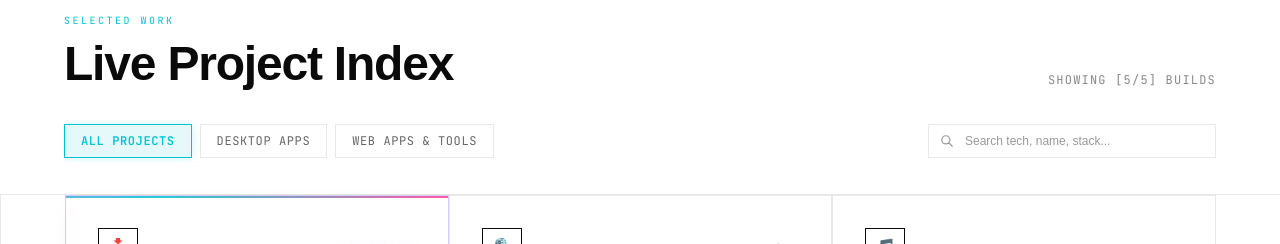
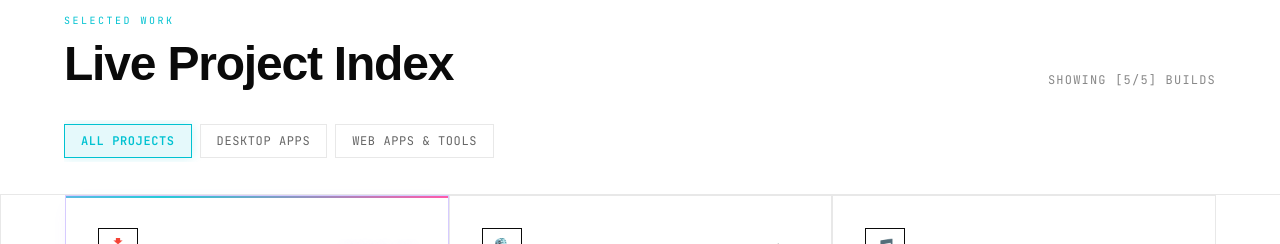
Before and after one commit to shaswatxd/shaswathub, a Next.js app: page / in a window 1280 px wide. Shown: the part 1520-1764 px from the top of the page. Built offline with nearby package versions, Linux system fonts and the light colour scheme; a web font is replaced by a local one.

Commit message:
\ Remove search bar from projects section"

```diff
--- a/app/components/Projects.jsx
+++ b/app/components/Projects.jsx
@@ -338,7 +338,6 @@ const Card = memo(function Card({ project, idx, onOpenDetails, borderClasses })
 export default memo(function Projects() {
   const [activeProject, setActiveProject] = useState(null);
   const [activeFilter, setActiveFilter] = useState("ALL");
-  const [searchQuery, setSearchQuery] = useState("");
 
   const filters = [
     { id: "ALL", label: "All Projects" },
@@ -347,24 +346,12 @@ export default memo(function Projects() {
   ];
 
   const filteredProjects = PROJECTS.filter((proj) => {
-    let matchesCategory = true;
     if (activeFilter === "APP") {
-      matchesCategory = proj.badge === "APP";
+      return proj.badge === "APP";
     } else if (activeFilter === "WEB") {
-      matchesCategory = proj.badge === "SITE" || proj.badge === "WEB/APP";
+      return proj.badge === "SITE" || proj.badge === "WEB/APP";
     }
-
-    const q = searchQuery.toLowerCase().trim();
-    if (!q) return matchesCategory;
-
-    const matchesSearch =
-      proj.name.toLowerCase().includes(q) ||
-      proj.desc.toLowerCase().includes(q) ||
-      proj.features.some((f) => f.toLowerCase().includes(q)) ||
-      proj.details.modules.some((m) => m.toLowerCase().includes(q)) ||
-      proj.details.architecture.toLowerCase().includes(q);
-
-    return matchesCategory && matchesSearch;
+    return true;
   });
 
   return (
@@ -380,8 +367,8 @@ export default memo(function Projects() {
         </div>
       </div>
 
-      {/* ── Filter Tabs & Search Control ── */}
-      <div className="max-w-[1440px] mx-auto px-6 lg:px-16 pb-8 flex flex-col sm:flex-row items-stretch sm:items-center justify-between gap-4">
+      {/* ── Filter Tabs ── */}
+      <div className="max-w-[1440px] mx-auto px-6 lg:px-16 pb-8 flex items-center justify-start">
         {/* Category Pill Tabs */}
         <div className="flex items-center gap-2 overflow-x-auto scrollbar-none py-1">
           {filters.map((tab) => (
@@ -398,33 +385,6 @@ export default memo(function Projects() {
             </button>
           ))}
         </div>
-
-        {/* Live Search Input */}
-        <div className="relative w-full sm:w-72">
-          <input
-            type="text"
-            value={searchQuery}
-            onChange={(e) => setSearchQuery(e.target.value)}
-            placeholder="Search tech, name, stack..."
-            className="w-full bg-white dark:bg-[#111] border border-[#e8e8e8] dark:border-white/15 px-3.5 py-2 pl-9 text-xs text-[#0a0a0a] dark:text-[#f2f2f2] placeholder-[#999] focus:outline-none focus:border-cyan transition-colors duration-200"
-          />
-          <svg
-            className="absolute left-3 top-1/2 -translate-y-1/2 w-3.5 h-3.5 text-[#999]"
-            fill="none"
-            stroke="currentColor"
-            viewBox="0 0 24 24"
-          >
-            <path strokeLinecap="round" strokeLinejoin="round" strokeWidth="2" d="M21 21l-6-6m2-5a7 7 0 11-14 0 7 7 0 0114 0z" />
-          </svg>
-          {searchQuery && (
-            <button
-              onClick={() => setSearchQuery("")}
-              className="absolute right-2.5 top-1/2 -translate-y-1/2 text-xs text-[#999] hover:text-cyan"
-            >
-              ✕
-            </button>
-          )}
-        </div>
       </div>
 
       {/* ── Project Grid ── */}
@@ -440,21 +400,6 @@ export default memo(function Projects() {
             />
           ))}
         </AnimatePresence>
-
-        {/* Empty State Result */}
-        {filteredProjects.length === 0 && (
-          <div className="col-span-full card p-12 text-center flex flex-col items-center justify-center gap-3 border-r border-b border-[#e8e8e8] dark:border-white/15">
-            <span className="text-3xl">🔍</span>
-            <h3 className="font-semibold text-lg text-[#0a0a0a] dark:text-[#f2f2f2]">No matching projects found</h3>
-            <p className="text-xs text-[#666] dark:text-[#999]">No project matches "{searchQuery}". Try searching for Electron, WASM, or AI.</p>
-            <button
-              onClick={() => { setSearchQuery(""); setActiveFilter("ALL"); }}
-              className="mt-2 px-4 py-1.5 text-xs font-mono border border-cyan text-cyan hover:bg-cyan hover:text-black transition-colors"
-            >
-              Reset Filters
-            </button>
-          </div>
-        )}
 
         {/* Placeholder Coming Soon Box */}
         {filteredProjects.length > 0 && (
```
